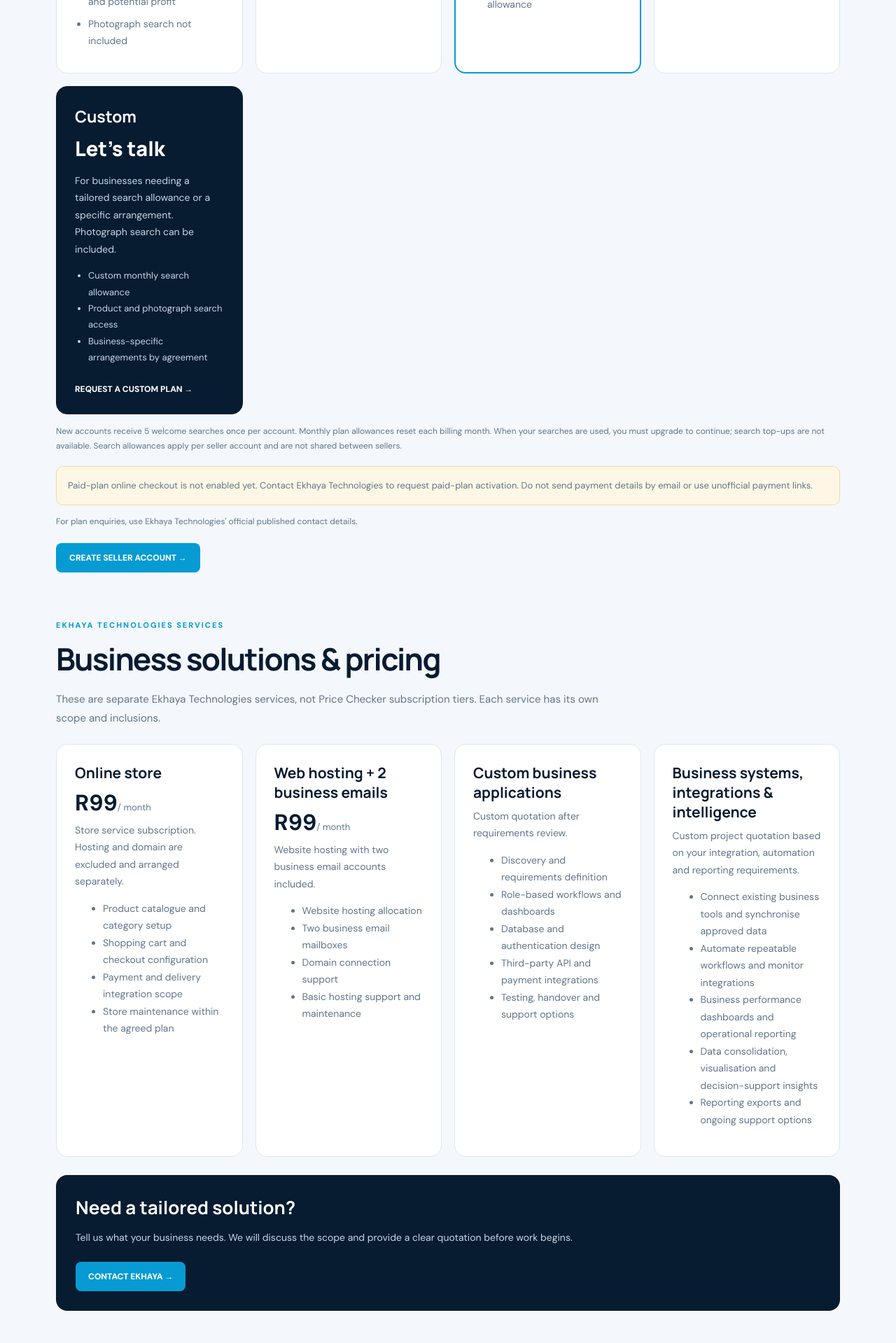
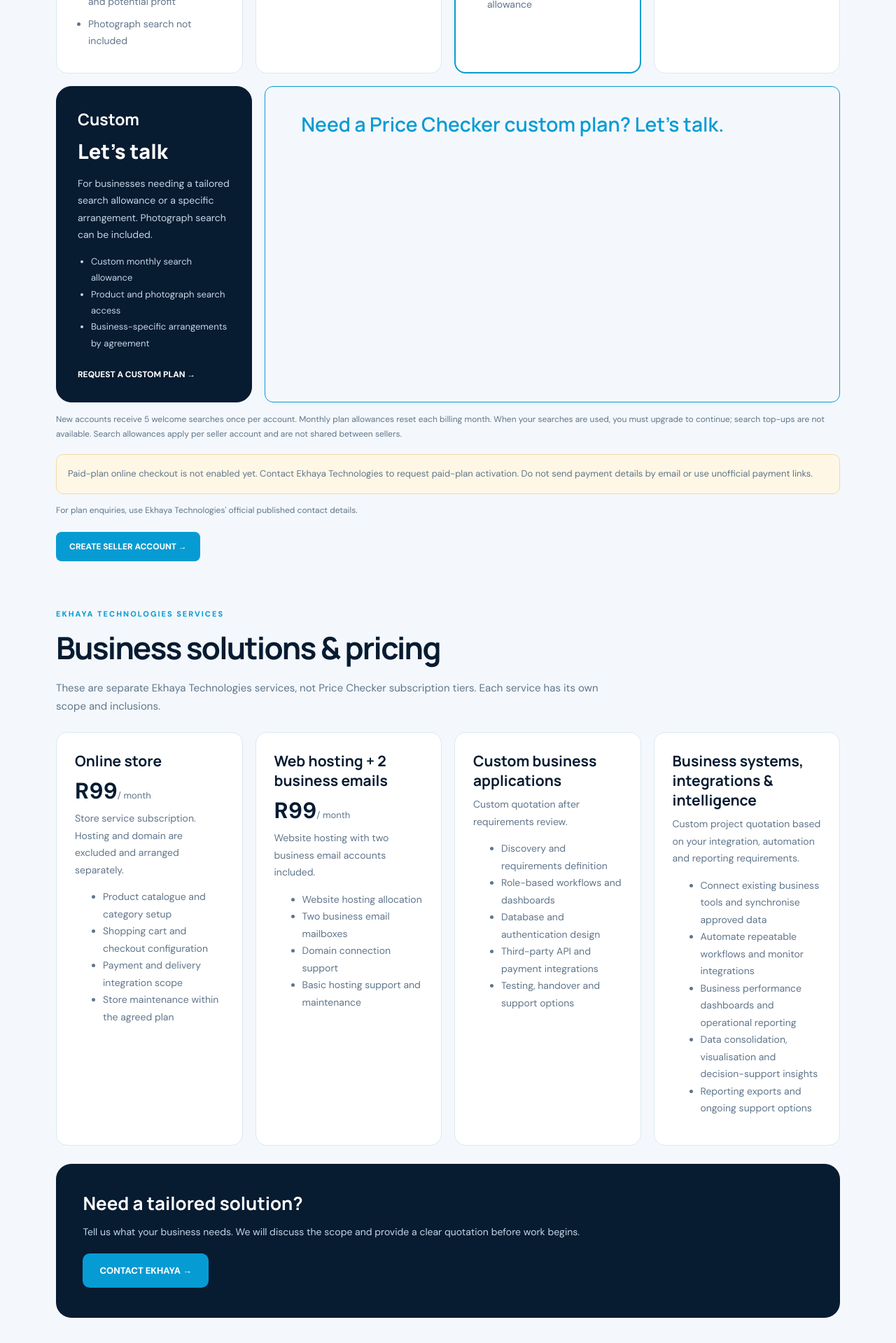
Before and after one commit to Luxolog/ekhaya-commerce-platform, a Next.js app: page /pricing in a window 1280 px wide. Shown: the part 1080-2999 px from the top of the page at 70% size. Built offline with nearby package versions, Linux system fonts and the light colour scheme.

Commit message:
Align custom Price Checker plan and tailored solution layouts

```diff
--- a/src/app/pricing/page.tsx
+++ b/src/app/pricing/page.tsx
@@ -33,13 +33,18 @@ export default function PricingPage() {
           <p style={{...muted,margin:"0 0 14px"}}>{plan.description}</p>
           <ul style={{...muted,paddingLeft:19,margin:0}}>{plan.features.map(feature=><li key={feature} style={{marginBottom:7}}>{feature}</li>)}</ul>
         </article>)}
-        <article style={{...card,background:"#071B31",color:"#fff",borderColor:"#071B31"}}>
+      </div>
+      <div style={{display:"grid",gridTemplateColumns:"minmax(280px, 0.95fr) minmax(0, 3fr)",gap:18,alignItems:"stretch",marginTop:18}}>
+        <article style={{...card,background:"#071B31",color:"#fff",borderColor:"#071B31",borderRadius:22,padding:30}}>
           <h3 style={{fontFamily:"Manrope,sans-serif",fontSize:23,margin:"0 0 8px"}}>Custom</h3>
           <p style={{fontFamily:"Manrope,sans-serif",fontSize:29,fontWeight:800,margin:"10px 0"}}>Let&apos;s talk</p>
           <p style={{color:"#C5D7E5",fontSize:14,lineHeight:1.75}}>For businesses needing a tailored search allowance or a specific arrangement. Photograph search can be included.</p>
           <ul style={{color:"#C5D7E5",fontSize:13,lineHeight:1.8,paddingLeft:19}}><li>Custom monthly search allowance</li><li>Product and photograph search access</li><li>Business-specific arrangements by agreement</li></ul>
           <a href="mailto:support@ekhayatech.co.za?subject=Ekhaya%20Price%20Checker%20Custom%20Plan" style={{display:"inline-block",marginTop:12,color:"#fff",fontWeight:800,fontSize:12}}>REQUEST A CUSTOM PLAN →</a>
         </article>
+        <a href="mailto:support@ekhayatech.co.za?subject=Ekhaya%20Price%20Checker%20Custom%20Plan" style={{display:"flex",alignItems:"flex-start",padding:"34px clamp(24px,4vw,58px)",minHeight:205,border:"1px solid #079BD3",borderRadius:12,background:"#F4F8FC",color:"#079BD3",textDecoration:"none",fontFamily:"Manrope,sans-serif",fontSize:"clamp(20px,2.2vw,30px)",lineHeight:1.35,fontWeight:600}}>
+          Need a Price Checker custom plan? Let&apos;s talk.
+        </a>
       </div>
       <p style={{...muted,fontSize:12,marginTop:14}}>New accounts receive 5 welcome searches once per account. Monthly plan allowances reset each billing month. When your searches are used, you must upgrade to continue; search top-ups are not available. Search allowances apply per seller account and are not shared between sellers.</p>
       <p role="note" style={{...muted,fontSize:13,marginTop:18,padding:16,background:"#FFF7E6",border:"1px solid #F2D9A6",borderRadius:10}}>
@@ -58,10 +63,12 @@ export default function PricingPage() {
         <article style={card}><h3 style={{fontFamily:"Manrope,sans-serif",fontSize:21,margin:"0 0 8px"}}>Custom business applications</h3><p style={{...muted,margin:"0 0 10px"}}>Custom quotation after requirements review.</p><ul style={muted}><li>Discovery and requirements definition</li><li>Role-based workflows and dashboards</li><li>Database and authentication design</li><li>Third-party API and payment integrations</li><li>Testing, handover and support options</li></ul></article>
         <article style={card}><h3 style={{fontFamily:"Manrope,sans-serif",fontSize:21,margin:"0 0 8px"}}>Business systems, integrations & intelligence</h3><p style={{...muted,margin:"0 0 10px"}}>Custom project quotation based on your integration, automation and reporting requirements.</p><ul style={muted}><li>Connect existing business tools and synchronise approved data</li><li>Automate repeatable workflows and monitor integrations</li><li>Business performance dashboards and operational reporting</li><li>Data consolidation, visualisation and decision-support insights</li><li>Reporting exports and ongoing support options</li></ul></article>
       </div>
-      <div style={{marginTop:26,background:"#071B31",color:"#fff",padding:28,borderRadius:16}}>
-        <h2 style={{fontFamily:"Manrope,sans-serif",fontSize:26,margin:"0 0 8px"}}>Need a tailored solution?</h2>
-        <p style={{color:"#C5D7E5",fontSize:14,lineHeight:1.7}}>Tell us what your business needs. We will discuss the scope and provide a clear quotation before work begins.</p>
-        <a href="mailto:support@ekhayatech.co.za?subject=Ekhaya%20Technologies%20Enquiry" style={{display:"inline-block",marginTop:8,padding:"13px 18px",borderRadius:8,background:"#079BD3",color:"#fff",fontSize:12,fontWeight:800,textDecoration:"none"}}>CONTACT EKHAYA →</a>
+      <div style={{marginTop:26,background:"#071B31",color:"#fff",padding:"38px clamp(24px,3vw,42px)",borderRadius:22,display:"flex",alignItems:"flex-start",justifyContent:"flex-start",minHeight:220}}>
+        <div style={{maxWidth:760,display:"flex",flexDirection:"column",alignItems:"flex-start"}}>
+          <h2 style={{fontFamily:"Manrope,sans-serif",fontSize:26,margin:"0 0 12px"}}>Need a tailored solution?</h2>
+          <p style={{color:"#C5D7E5",fontSize:14,lineHeight:1.7,margin:"0 0 18px"}}>Tell us what your business needs. We will discuss the scope and provide a clear quotation before work begins.</p>
+          <a href="mailto:support@ekhayatech.co.za?subject=Ekhaya%20Technologies%20Enquiry" style={{display:"inline-block",marginTop:0,padding:"16px 24px",borderRadius:10,background:"#079BD3",color:"#fff",fontSize:13,fontWeight:800,textDecoration:"none"}}>CONTACT EKHAYA →</a>
+        </div>
       </div>
     </section>
     <SiteFooter />
```
